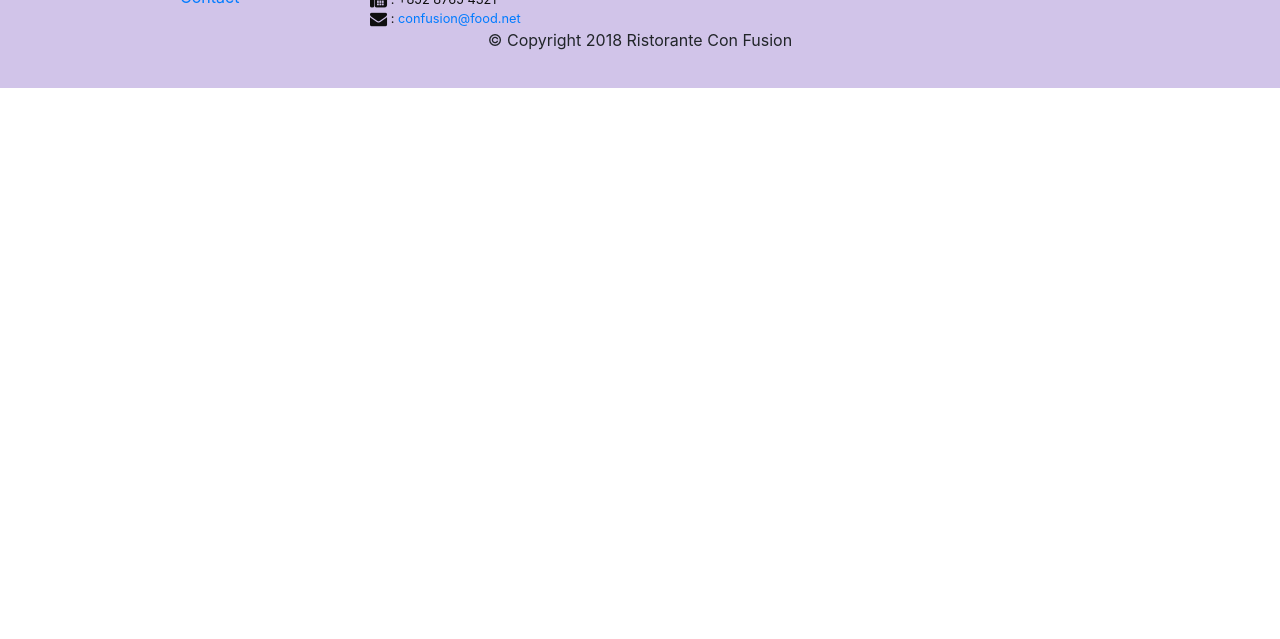
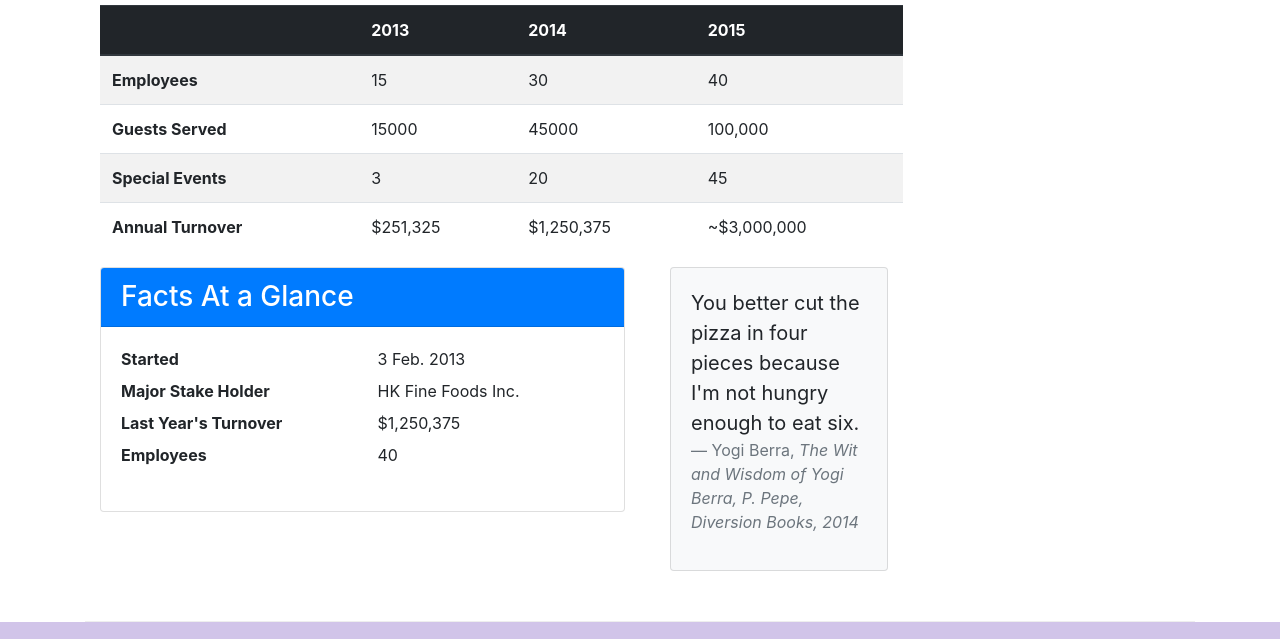
Before and after one commit to vish198910/PractisingBootstrap, a website: page aboutus.html in a window 1280 px wide. Shown: the part 1487-2126 px from the top of the page. Before the commit the page ends 1575 px from the top, so only its background shows below. Drawn offline with nearby package versions, Linux system fonts and the light colour scheme.

Commit message:
Tables and Cards

```diff
--- a/aboutus.html
+++ b/aboutus.html
@@ -69,8 +69,8 @@
         </div>
 
 
-        <div>
-            <div>
+        <div class="row">
+            <div class="col-12 col-sm-9">
                 <h2>Corporate Leadership</h2>
                 <h3>Peter Pan <small>Chief Epicurious Officer</small></h3>
                 <p class="d-none d-sm-block">Our CEO, Peter, credits his hardworking East Asian immigrant parents who undertook the arduous journey to the shores of America with the intention of giving their children the best future. His mother's wizardy in the kitchen whipping up the tastiest dishes with whatever is available inexpensively at the supermarket, was his first inspiration to create the fusion cuisines for which <em>The Frying Pan</em> became well known. He brings his zeal for fusion cuisines to this restaurant, pioneering cross-cultural culinary connections.</p>
@@ -82,7 +82,80 @@
                 <p>Award winning three-star Michelin chef with wide International experience having worked closely with whos-who in the culinary world, he specializes in creating mouthwatering Indo-Italian fusion experiences. He says, <em>Put together the cuisines from the two craziest cultures, and you get a winning hit! Amma Mia!</em></p>
             </div>
        </div>
-
+       <div class="row row-content">
+        <div class="col-12 col-sm-9">
+            <h2>Facts &amp; Figures</h2>
+            <div class="table-responsive">
+                <table class="table table-striped">
+                    <thead class="thead-dark">
+                        <tr>
+                            <th>&nbsp;</th>
+                            <th>2013</th>
+                            <th>2014</th>
+                            <th>2015</th>
+                        </tr>
+                    </thead>
+                    <tbody>
+                        <tr>
+                            <th>Employees</th>
+                            <td>15</td>
+                            <td>30</td>
+                            <td>40</td>
+                        </tr>
+                        <tr>
+                            <th>Guests Served</th>
+                            <td>15000</td>
+                            <td>45000</td>
+                            <td>100,000</td>
+                        </tr>
+                        <tr>
+                            <th>Special Events</th>
+                            <td>3</td>
+                            <td>20</td>
+                            <td>45</td>
+                        </tr>
+                        <tr>
+                            <th>Annual Turnover</th>
+                            <td>$251,325</td>
+                            <td>$1,250,375</td>
+                            <td>~$3,000,000</td>
+                        </tr>
+                    </tbody>
+                </table>
+            </div>
+        </div>
+        <div class="col-12 col-sm-6">
+            <div class="card">
+                <h3 class="card-header bg-primary text-white">Facts At a Glance</h3>
+                <div class="card-body">
+                    <dl class="row">
+                        <dt class="col-6">Started</dt>
+                        <dd class="col-6">3 Feb. 2013</dd>
+                        <dt class="col-6">Major Stake Holder</dt>
+                        <dd class="col-6">HK Fine Foods Inc.</dd>
+                        <dt class="col-6">Last Year's Turnover</dt>
+                        <dd class="col-6">$1,250,375</dd>
+                        <dt class="col-6">Employees</dt>
+                        <dd class="col-6">40</dd>
+                    </dl>
+                </div>
+            </div>
+        </div>
+         <div class="col-12 col-sm-3">
+            <div class="col-12">
+                <div class="card card-body bg-light">
+                    <blockquote class="blockquote">
+                        <p class="mb-0">You better cut the pizza in four pieces because
+                            I'm not hungry enough to eat six.</p>
+                        <footer class="blockquote-footer">Yogi Berra,
+                            <cite title="Source Title">The Wit and Wisdom of Yogi Berra,
+                            P. Pepe, Diversion Books, 2014</cite>
+                        </footer>
+                    </blockquote>
+                </div>
+            </div>
+        </div>
+   </div>
     </div>
 
     <footer class="footer">
```
